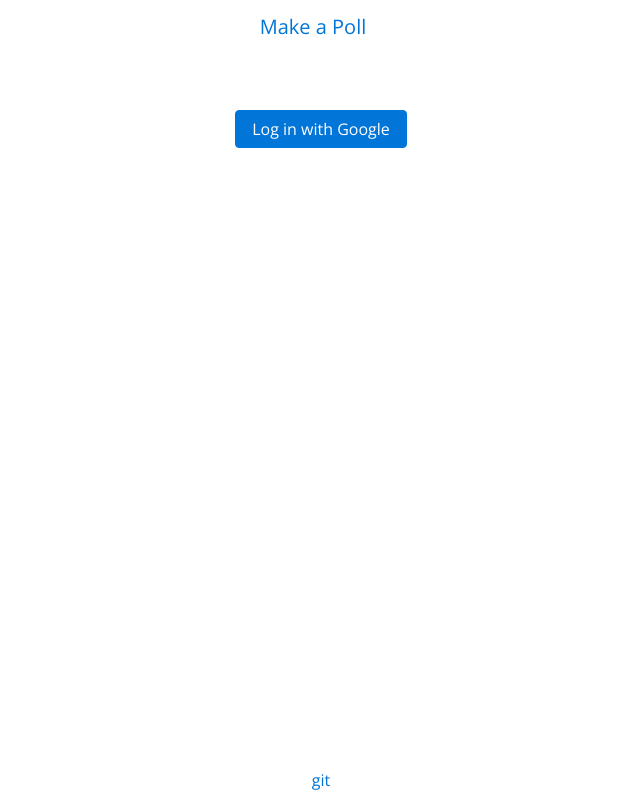
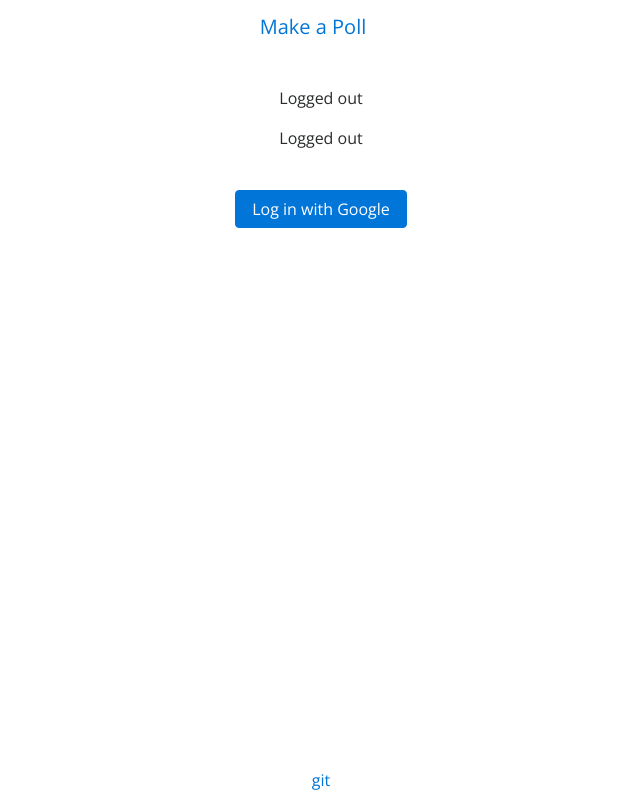
Before and after one commit to jordanleo7/fcc-voting-app, a React (Create React App) app in the folder react/: page /auth/login in a window 1280 px wide. Shown: the whole page, without its empty margins (319-959 px from the left). Built offline with nearby package versions, Linux system fonts and the light colour scheme; no server answers.

Commit message:
Saving progress on nav bar
I want to add conditional rendering with localStorage

```diff
--- a/react/src/Main.js
+++ b/react/src/Main.js
@@ -1,12 +1,11 @@
 import React from 'react'
-import { Switch, Route, Redirect } from 'react-router-dom'
+import { Switch, Route } from 'react-router-dom'
 import AllPolls from './components/AllPolls'
 import NewPoll from './components/NewPoll'
 import ViewPoll from './components/ViewPoll'
 import MyPolls from './components/MyPolls'
 import Login from './components/Login'
 import Logout from './components/Logout'
-import axios from 'axios';
 
 const Main = () => (
   <main>
--- a/react/src/components/Login.js
+++ b/react/src/components/Login.js
@@ -1,5 +1,4 @@
 import React, { Component } from 'react';
-import axios from 'axios';
 
 class Login extends Component {
 
--- a/react/src/components/Logout.js
+++ b/react/src/components/Logout.js
@@ -1,6 +1,4 @@
 import React, { Component } from 'react';
-import axios from 'axios';
-import { Link } from 'react-router-dom';
 
 class Logout extends Component {
 /*
@@ -22,6 +20,7 @@ class Logout extends Component {
               <button type="submit" className="btn btn-primary">Logout</button>
             </form>
 */
+
   render () {
     return (
       <div className="container">
--- a/react/src/components/Navbar.js
+++ b/react/src/components/Navbar.js
@@ -1,7 +1,59 @@
 import React, { Component } from 'react';
 import { Link } from 'react-router-dom';
 
+function UserGreeting(props) {
+  return <p>Logged in as {props.isLoggedIn}</p>;
+}
+
+function GuestGreeting(props) {
+  return <p>Logged out</p>;
+}
+
+function Greeting(props) {
+  console.log(props.isLoggedIn)
+  if (props.isLoggedIn) {
+    return <UserGreeting />;
+  }
+  return <GuestGreeting />;
+}
+
+class LoginControl extends Component {
+  constructor(props) {
+    super(props);
+    this.state = {
+      isLoggedIn: ''
+    };
+  }
+
+  componentDidMount() {
+    this.setState({ isLoggedIn: JSON.parse(localStorage.getItem('token')) || 'Not logged in' })
+  }
+
+  componentWillUnmount() {
+    this.state.isLoggedIn
+  }
+
+  render() {
+    console.log('nav', this.state.isLoggedIn)
+
+    let loginButton = null;
+    if (this.state.isLoggedIn.username) {
+      loginButton = <p>Logged in as {this.state.isLoggedIn.username}</p>;
+      } else {
+      loginButton = <p>Logged out</p>;
+    }
+
+    return (
+      <div>
+        <Greeting isLoggedIn={this.state.isLoggedIn.username} />
+        {loginButton}
+      </div>
+    );
+  }
+}
+
 class Navbar extends Component {
+
   render() {
     return (
       <div>
@@ -21,6 +73,7 @@ class Navbar extends Component {
             </ul>
           </div>
 
+            <LoginControl />
         </nav>
       </div>
     )
--- a/react/src/index.js
+++ b/react/src/index.js
@@ -38,8 +38,15 @@ function handleLoginGoogle(event) {
     axios.get('isLoggedIn')
     .then((response) => {
       console.log(response);
-      let token = JSON.stringify(response.data);
-      localStorage.setItem("token", token);
+      const token = response.data;
+      //localStorage.setItem("token", token);
+      console.log(token);
+      if (token.username) {
+        localStorage.setItem("token", JSON.stringify(token));
+        console.log('token data: ', JSON.parse(localStorage.getItem('token')));
+      } else {
+        localStorage.setItem("token", null)
+      }
     })
     .catch((error) => {
       console.log(error);
```
Also changed, not shown: 1 other file (tests, documents, lock files or other folders).
